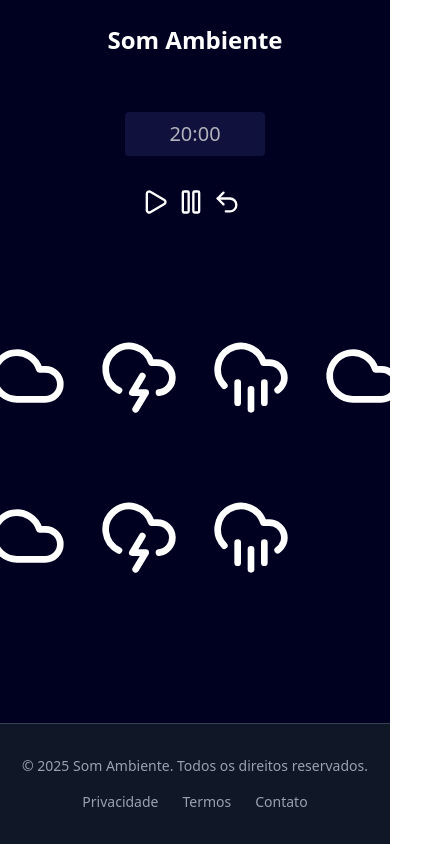
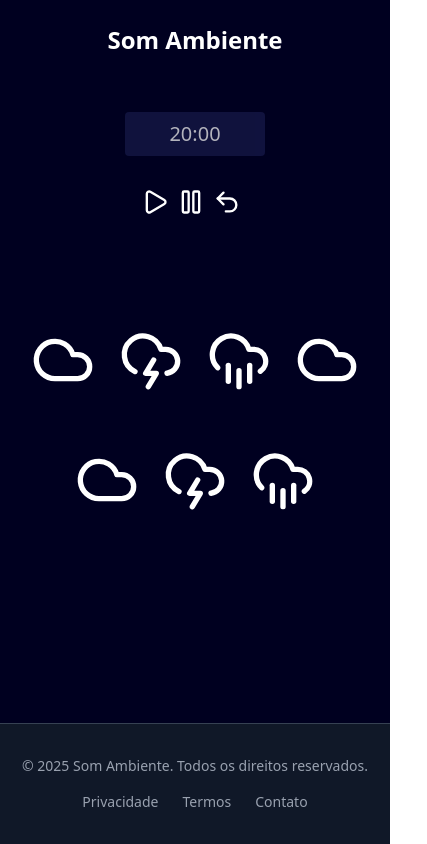
Before and after one commit to naiaraamorim/som-ambiente, a React (Vite) app: page / in a window 390 px wide. Shown: the whole page, 427 px wide, since content can reach past the window. Built offline with nearby package versions, Linux system fonts and the light colour scheme.

Commit message:
Feature: adicionando responsividade aos botões

```diff
--- a/src/components/ambientes.tsx
+++ b/src/components/ambientes.tsx
@@ -15,17 +15,17 @@ export default function Ambientes() {
     }
 
     return (
-        <div className="flex flex-col gap-8 ">
-            <div className="flex p-6 text-white gap-8">
-                <Cloud className="cursor-pointer sm:h-16 sm:w-16 md:h-24 md:w-24" onClick={playWind} size={80} />
-                <CloudLightning className="cursor-pointer" onClick={playThunder} size={80} />
-                <CloudRain className="cursor-pointer" onClick={playRain} size={80} />
-                <Cloud className="cursor-pointer" onClick={playWind} size={80} />
+        <div className='flex flex-col gap-6 md:gap-8'>
+            <div className='flex justify-center p-4 md:p-6 text-white gap-6 sm:gap-8 md:gap-12 lg:gap-16'>
+                <Cloud className='cursor-pointer transition-colors duration-200 w-16 h-16 sm:w-20 sm:h-20 md:w-24 md:h-24 lg:w-28 lg:h-28' onClick={playWind} size={80} />
+                <CloudLightning className='cursor-pointer transition-colors duration-200 w-16 h-16 sm:w-20 sm:h-20 md:w-24 md:h-24 lg:w-28 lg:h-28' onClick={playThunder} size={80} />
+                <CloudRain className='cursor-pointer transition-colors duration-200 w-16 h-16 sm:w-20 sm:h-20 md:w-24 md:h-24 lg:w-28 lg:h-28' onClick={playRain} size={80} />
+                <Cloud className='cursor-pointer transition-colors duration-200 w-16 h-16 sm:w-20 sm:h-20 md:w-24 md:h-24 lg:w-28 lg:h-28' onClick={playWind} size={80} />
             </div>
-            <div className="flex p-6 text-white gap-8">
-                <Cloud className="cursor-pointer" onClick={playWind} size={80} />
-                <CloudLightning className="cursor-pointer" onClick={playThunder} size={80} />
-                <CloudRain className="cursor-pointer" onClick={playRain} size={80} />
+            <div className='flex justify-center p-4 md:p-6 text-white gap-6 sm:gap-8 md:gap-12 lg:gap-16'>
+                <Cloud className='cursor-pointer transition-colors duration-200 w-16 h-16 sm:w-20 sm:h-20 md:w-24 md:h-24 lg:w-28 lg:h-28' onClick={playWind} size={80} />
+                <CloudLightning className='cursor-pointer transition-colors duration-200 w-16 h-16 sm:w-20 sm:h-20 md:w-24 md:h-24 lg:w-28 lg:h-28' onClick={playThunder} size={80} />
+                <CloudRain className='cursor-pointer transition-colors duration-200 w-16 h-16 sm:w-20 sm:h-20 md:w-24 md:h-24 lg:w-28 lg:h-28' onClick={playRain} size={80} />
             </div>
         </div>
     )
```
Also changed, not shown: src/components/pomodoro.tsx (line endings or trailing spaces).
